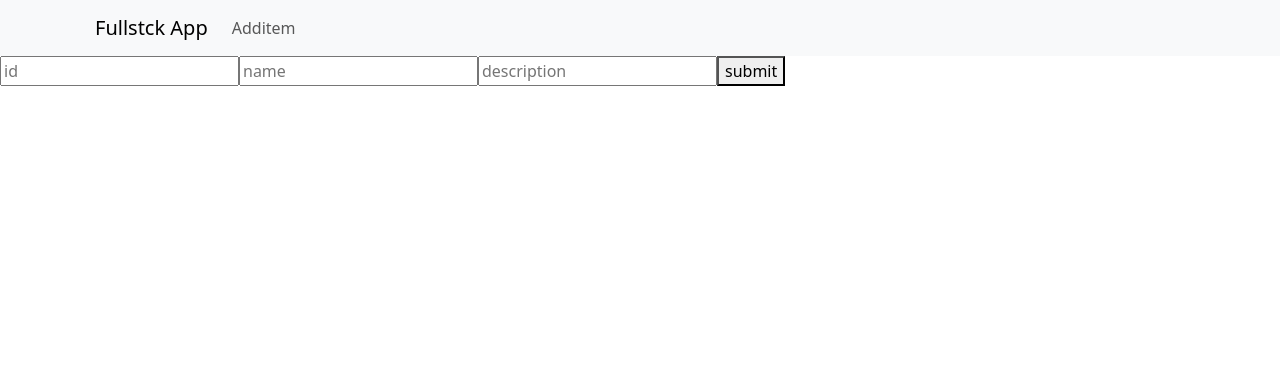
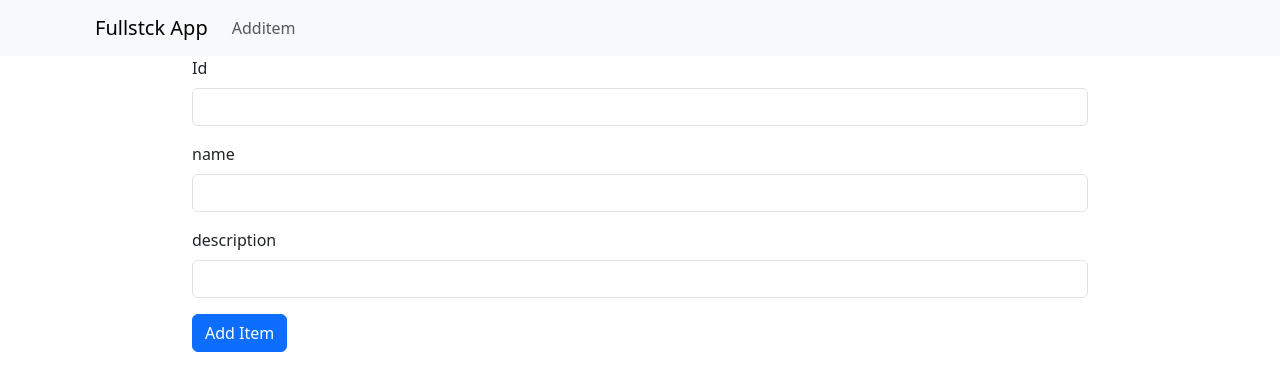
Before and after one commit to Shubham20002/Full-Stack-Application, a React (Create React App) app in the folder client/: page /additem in a window 1280 px wide. Shown: the top 390 px of the page. Built offline with nearby package versions, Linux system fonts and the light colour scheme.

Commit message:
additem form completed

```diff
--- a/client/src/pages/additem.js
+++ b/client/src/pages/additem.js
@@ -1,6 +1,8 @@
 import React from 'react'
 import { useState } from 'react';
 import {useNavigate} from 'react-router-dom';
+import Button from 'react-bootstrap/Button';
+import Form from 'react-bootstrap/Form';
 
 export default function Additem() {
   const [formdata,setFormdata]=useState({});
@@ -17,7 +19,6 @@ export default function Additem() {
     e.preventDefault();
     console.log(formdata);
     try {
-
         const res = await fetch('http://localhost:3000/additem', {
         method: 'POST',
         headers: {
@@ -25,40 +26,39 @@ export default function Additem() {
         },
         body:JSON.stringify(formdata),
       });
-      setmessage(res.message);
-      navigate('/');
+         setmessage(res.message);
+         navigate('/');
     } catch (error) {
 
     }
   }
   return (
     <>
-    <form onSubmit={handleSubmit}>
 
-             <input
-               type='text'
-               placeholder='id'
-               id='id'
-               onChange={handleChange}
-             />
-             <input
-               type='text'
-               placeholder='name'
-               id='name'
-               onChange={handleChange}
-             />
-              <input
-               type='text'
-               placeholder='description'
-               id='description'
-               onChange={handleChange}
-             />
 
-             <button >
-           submit
-             </button>
+ <div style={{width:"70%",margin:'auto'}}>
+           <Form onSubmit={handleSubmit}>
+      <Form.Group className="mb-3" controlId="formBasicEmail">
+        <Form.Label>Id</Form.Label>
+        <Form.Control type="text" id='id'
+               onChange={handleChange}  />
+      </Form.Group>
 
-           </form>
+      <Form.Group className="mb-3" controlId="formBasicPassword">
+        <Form.Label>name</Form.Label>
+        <Form.Control type="text"  id='name' onChange={handleChange} />
+      </Form.Group>
+
+      <Form.Group className="mb-3" controlId="formBasicPassword">
+        <Form.Label>description</Form.Label>
+        <Form.Control type="text" id="description" onChange={handleChange} />
+      </Form.Group>
+
+      <Button variant="primary" type="submit">
+        Add Item
+      </Button>
+    </Form>
+</div>
            {message}
     </>
   )
```
